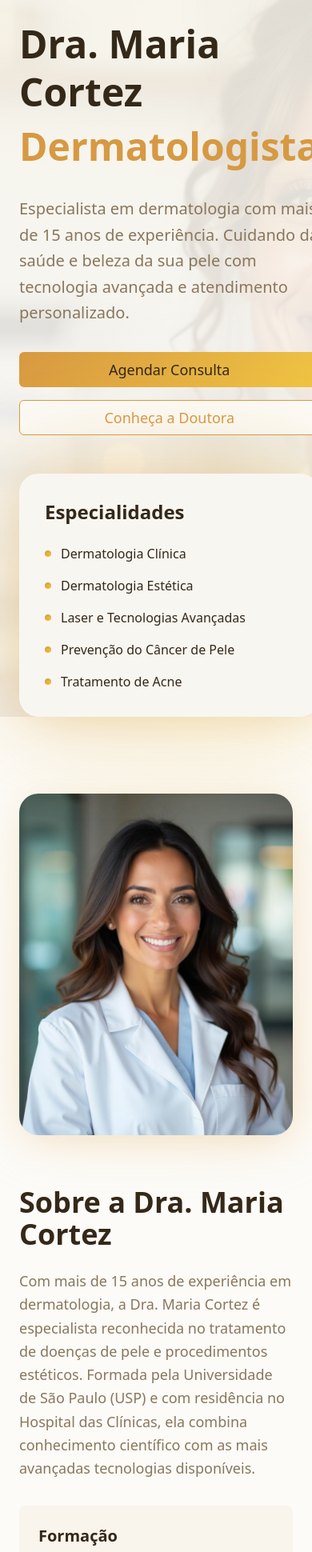
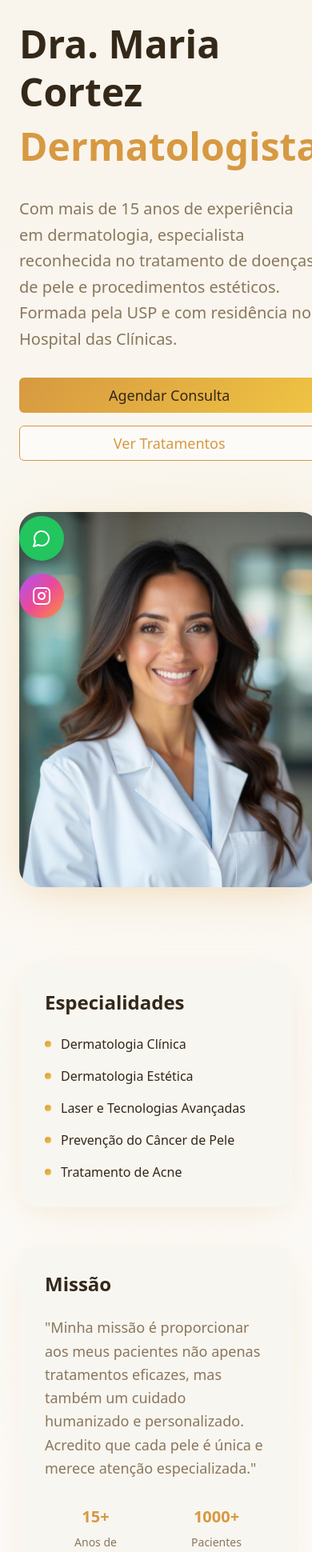
Before and after one commit to AndreyCortez/cortez-derm-spotlight, a React (Vite) app: page / in a window 390 px wide. Shown: the part 47-1987 px from the top of the page at 80% size. Built offline with nearby package versions, Linux system fonts and the light colour scheme.

Commit message:
Refactor: Adjust sections and add widgets
Remove the home section and make the about section the new home. Integrate Google Maps and reviews widgets into the contact section. Add floating WhatsApp and Instagram buttons for easier access.

```diff
--- a/src/components/AboutSection.tsx
+++ b/src/components/AboutSection.tsx
@@ -1,11 +1,54 @@
 import { Card } from "@/components/ui/card";
+import { Button } from "@/components/ui/button";
 import drMariaImage from "@/assets/dr-maria-cortez.jpg";
 
 const AboutSection = () => {
+  const scrollToSection = (sectionId: string) => {
+    const element = document.getElementById(sectionId);
+    if (element) {
+      element.scrollIntoView({ behavior: "smooth" });
+    }
+  };
+
   return (
-    <section id="sobre" className="py-24 bg-background">
-      <div className="container mx-auto px-6">
+    <section id="home" className="relative min-h-screen flex items-center bg-gradient-medical">
+      <div className="container mx-auto px-6 relative z-10">
         <div className="grid lg:grid-cols-2 gap-16 items-center">
+          <div className="space-y-8">
+            <div className="inline-block px-4 py-2 bg-accent/20 rounded-full">
+              <span className="text-primary font-semibold">Dermatologia Especializada</span>
+            </div>
+
+            <h1 className="text-5xl lg:text-6xl font-bold text-foreground leading-tight">
+              Dra. Maria Cortez
+              <span className="block text-primary mt-2">Dermatologista</span>
+            </h1>
+
+            <p className="text-xl text-muted-foreground leading-relaxed max-w-xl">
+              Com mais de 15 anos de experiência em dermatologia, especialista reconhecida
+              no tratamento de doenças de pele e procedimentos estéticos. Formada pela USP
+              e com residência no Hospital das Clínicas.
+            </p>
+
+            <div className="flex flex-col sm:flex-row gap-4">
+              <Button
+                size="lg"
+                onClick={() => scrollToSection("contato")}
+                className="bg-gradient-hero hover:shadow-medical transition-all duration-300 text-lg px-8 py-4"
+              >
+                Agendar Consulta
+              </Button>
+              <Button
+                variant="outline"
+                size="lg"
+                onClick={() => scrollToSection("tratamentos")}
+                className="border-primary text-primary hover:bg-primary hover:text-primary-foreground transition-all duration-300 text-lg px-8 py-4"
+              >
+                Ver Tratamentos
+              </Button>
+            </div>
+          </div>
+
           <div className="relative">
             <div className="absolute inset-0 bg-gradient-accent rounded-3xl blur-2xl opacity-30"></div>
             <img
@@ -14,48 +57,44 @@ const AboutSection = () => {
               className="relative rounded-3xl shadow-medical w-full max-w-md mx-auto"
             />
           </div>
+        </div>
 
-          <div className="space-y-8">
-            <div>
-              <h2 className="text-4xl font-bold text-foreground mb-6">
-                Sobre a Dra. Maria Cortez
-              </h2>
-              <p className="text-lg text-muted-foreground leading-relaxed">
-                Com mais de 15 anos de experiência em dermatologia, a Dra. Maria Cortez
-                é especialista reconhecida no tratamento de doenças de pele e procedimentos
-                estéticos. Formada pela Universidade de São Paulo (USP) e com residência
-                no Hospital das Clínicas, ela combina conhecimento científico com as
-                mais avançadas tecnologias disponíveis.
-              </p>
+        <div className="mt-24 grid md:grid-cols-2 gap-12">
+          <div className="relative bg-card rounded-3xl p-8 shadow-medical">
+            <h3 className="text-2xl font-bold text-foreground mb-6">Especialidades</h3>
+            <div className="space-y-4">
+              {[
+                "Dermatologia Clínica",
+                "Dermatologia Estética",
+                "Laser e Tecnologias Avançadas",
+                "Prevenção do Câncer de Pele",
+                "Tratamento de Acne"
+              ].map((specialty, index) => (
+                <div key={index} className="flex items-center space-x-3">
+                  <div className="w-2 h-2 bg-gradient-hero rounded-full"></div>
+                  <span className="text-foreground font-medium">{specialty}</span>
+                </div>
+              ))}
             </div>
+          </div>
 
-            <div className="grid md:grid-cols-2 gap-6">
-              <Card className="p-6 shadow-card border-0 bg-medical-light">
-                <h3 className="text-xl font-semibold text-foreground mb-3">Formação</h3>
-                <ul className="space-y-2 text-muted-foreground">
-                  <li>• Medicina - USP</li>
-                  <li>• Residência em Dermatologia</li>
-                  <li>• Pós-graduação em Dermatologia Estética</li>
-                </ul>
-              </Card>
+          <div className="relative bg-card rounded-3xl p-8 shadow-medical">
+            <h3 className="text-2xl font-bold text-foreground mb-6">Missão</h3>
+            <p className="text-muted-foreground leading-relaxed text-lg">
+              "Minha missão é proporcionar aos meus pacientes não apenas tratamentos
+              eficazes, mas também um cuidado humanizado e personalizado. Acredito
+              que cada pele é única e merece atenção especializada."
+            </p>
 
-              <Card className="p-6 shadow-card border-0 bg-accent/20">
-                <h3 className="text-xl font-semibold text-foreground mb-3">Certificações</h3>
-                <ul className="space-y-2 text-muted-foreground">
-                  <li>• Sociedade Brasileira de Dermatologia</li>
-                  <li>• Certificação em Laser Terapia</li>
-                  <li>• Especialização em Oncologia Cutânea</li>
-                </ul>
-              </Card>
-            </div>
-
-            <div className="bg-gradient-medical p-8 rounded-2xl border border-border">
-              <h3 className="text-2xl font-bold text-foreground mb-4">Missão</h3>
-              <p className="text-muted-foreground leading-relaxed">
-                "Minha missão é proporcionar aos meus pacientes não apenas tratamentos
-                eficazes, mas também um cuidado humanizado e personalizado. Acredito
-                que cada pele é única e merece atenção especializada."
-              </p>
+            <div className="mt-8 grid grid-cols-2 gap-6 text-center">
+              <div>
+                <h4 className="text-xl font-bold text-primary mb-2">15+</h4>
+                <p className="text-sm text-muted-foreground">Anos de Experiência</p>
+              </div>
+              <div>
+                <h4 className="text-xl font-bold text-primary mb-2">1000+</h4>
+                <p className="text-sm text-muted-foreground">Pacientes Atendidos</p>
+              </div>
             </div>
           </div>
         </div>
--- a/src/components/ContactSection.tsx
+++ b/src/components/ContactSection.tsx
@@ -129,104 +129,81 @@ const ContactSection = () => {
           </Card>
 
           <div className="space-y-8">
-            <Card className="p-8 shadow-card border-0 bg-background">
-              <h3 className="text-2xl font-bold text-foreground mb-6">
-                Informações de Contato
+            {/* Google Maps */}
+            <Card className="p-0 shadow-card border-0 bg-background overflow-hidden">
+              <div className="p-6 pb-0">
+                <h3 className="text-2xl font-bold text-foreground mb-4">
+                  Localização
                 </h3>
-
-              <div className="space-y-6">
-                <div className="flex items-start space-x-4">
-                  <div className="w-12 h-12 bg-gradient-hero rounded-xl flex items-center justify-center">
-                    <div className="w-6 h-6 bg-primary-foreground rounded-sm"></div>
               </div>
-                  <div>
-                    <h4 className="font-semibold text-foreground mb-1">Endereço</h4>
+              <div className="h-64 w-full">
+                <iframe
+                  src="https://www.google.com/maps/embed?pb=!1m18!1m12!1m3!1d3657.0963767413406!2d-46.65418938498474!3d-23.56168598468213!2m3!1f0!2f0!3f0!3m2!1i1024!2i768!4f13.1!3m3!1m2!1s0x94ce59c8da0aa315%3A0xd59f9431f2c9776a!2sAv.%20Paulista%2C%201000%20-%20Bela%20Vista%2C%20S%C3%A3o%20Paulo%20-%20SP%2C%2001310-100!5e0!3m2!1spt!2sbr!4v1635789012345!5m2!1spt!2sbr"
+                  width="100%"
+                  height="100%"
+                  style={{ border: 0 }}
+                  allowFullScreen
+                  loading="lazy"
+                  referrerPolicy="no-referrer-when-downgrade"
+                  title="Localização da Clínica Dra. Maria Cortez"
+                />
+              </div>
+              <div className="p-6">
                 <p className="text-muted-foreground">
                   Av. Paulista, 1000 - Sala 1502<br />
                   Bela Vista, São Paulo - SP<br />
                   CEP: 01310-100
                 </p>
               </div>
+            </Card>
+
+            {/* Google Reviews */}
+            <Card className="p-0 shadow-card border-0 bg-background overflow-hidden">
+              <div className="p-6 pb-0">
+                <h3 className="text-2xl font-bold text-foreground mb-4">
+                  Avaliações no Google
+                </h3>
               </div>
+              <div className="h-64 w-full">
+                <iframe
+                  src="https://www.google.com/maps/embed?pb=!1m18!1m12!1m3!1d3657.0963767413406!2d-46.65418938498474!3d-23.56168598468213!2m3!1f0!2f0!3f0!3m2!1i1024!2i768!4f13.1!3m3!1m2!1s0x94ce59c8da0aa315%3A0xd59f9431f2c9776a!2sAv.%20Paulista%2C%201000%20-%20Bela%20Vista%2C%20S%C3%A3o%20Paulo%20-%20SP%2C%2001310-100!5e0!3m2!1spt!2sbr!4v1635789012345!5m2!1spt!2sbr&reviews=1"
+                  width="100%"
+                  height="100%"
+                  style={{ border: 0 }}
+                  allowFullScreen
+                  loading="lazy"
+                  referrerPolicy="no-referrer-when-downgrade"
+                  title="Avaliações da Clínica Dra. Maria Cortez"
+                />
+              </div>
+            </Card>
 
-                <div className="flex items-start space-x-4">
-                  <div className="w-12 h-12 bg-gradient-hero rounded-xl flex items-center justify-center">
-                    <div className="w-6 h-6 bg-primary-foreground rounded-sm"></div>
+            {/* Contact Info */}
+            <Card className="p-8 shadow-card border-0 bg-accent/20">
+              <h3 className="text-2xl font-bold text-foreground mb-6">
+                Informações de Contato
+              </h3>
+
+              <div className="space-y-4">
+                <div className="flex items-center space-x-4">
+                  <div className="w-10 h-10 bg-gradient-hero rounded-lg flex items-center justify-center">
+                    <span className="text-primary-foreground text-sm">📞</span>
                   </div>
                   <div>
-                    <h4 className="font-semibold text-foreground mb-1">Telefone</h4>
-                    <p className="text-muted-foreground">(11) 3456-7890</p>
+                    <p className="font-semibold text-foreground">(11) 3456-7890</p>
+                    <p className="text-sm text-muted-foreground">Segunda à Sexta: 8:00 - 18:00</p>
                   </div>
                 </div>
 
-                <div className="flex items-start space-x-4">
-                  <div className="w-12 h-12 bg-gradient-hero rounded-xl flex items-center justify-center">
-                    <div className="w-6 h-6 bg-primary-foreground rounded-sm"></div>
+                <div className="flex items-center space-x-4">
+                  <div className="w-10 h-10 bg-gradient-hero rounded-lg flex items-center justify-center">
+                    <span className="text-primary-foreground text-sm">✉️</span>
                   </div>
                   <div>
-                    <h4 className="font-semibold text-foreground mb-1">E-mail</h4>
-                    <p className="text-muted-foreground">contato@drmariacortez.com.br</p>
+                    <p className="font-semibold text-foreground">contato@drmariacortez.com.br</p>
+                    <p className="text-sm text-muted-foreground">Resposta em até 24h</p>
                   </div>
                 </div>
-
-                <div className="flex items-start space-x-4">
-                  <div className="w-12 h-12 bg-gradient-hero rounded-xl flex items-center justify-center">
-                    <div className="w-6 h-6 bg-primary-foreground rounded-sm"></div>
-                  </div>
-                  <div>
-                    <h4 className="font-semibold text-foreground mb-1">Horário</h4>
-                    <p className="text-muted-foreground">
-                      Segunda à Sexta: 8:00 - 18:00<br />
-                      Sábado: 8:00 - 12:00
-                    </p>
-                  </div>
-                </div>
-              </div>
-            </Card>
-
-            <Card className="p-8 shadow-card border-0 bg-accent/20">
-              <h3 className="text-2xl font-bold text-foreground mb-6">
-                Redes Sociais
-              </h3>
-
-              <div className="space-y-4">
-                <a
-                  href="https://wa.me/5511999999999"
-                  target="_blank"
-                  rel="noopener noreferrer"
-                  className="flex items-center space-x-4 p-4 bg-background rounded-xl hover:shadow-card transition-all duration-300 group"
-                >
-                  <div className="w-12 h-12 bg-green-500 rounded-xl flex items-center justify-center">
-                    <span className="text-white font-bold">W</span>
-                  </div>
-                  <div>
-                    <h4 className="font-semibold text-foreground group-hover:text-primary transition-colors">
-                      WhatsApp
-                    </h4>
-                    <p className="text-muted-foreground text-sm">
-                      Agende pelo WhatsApp
-                    </p>
-                  </div>
-                </a>
-
-                <a
-                  href="https://instagram.com/drmariacortez"
-                  target="_blank"
-                  rel="noopener noreferrer"
-                  className="flex items-center space-x-4 p-4 bg-background rounded-xl hover:shadow-card transition-all duration-300 group"
-                >
-                  <div className="w-12 h-12 bg-pink-500 rounded-xl flex items-center justify-center">
-                    <span className="text-white font-bold">IG</span>
-                  </div>
-                  <div>
-                    <h4 className="font-semibold text-foreground group-hover:text-primary transition-colors">
-                      Instagram
-                    </h4>
-                    <p className="text-muted-foreground text-sm">
-                      @drmariacortez
-                    </p>
-                  </div>
-                </a>
               </div>
             </Card>
           </div>
--- /dev/null
+++ b/src/components/FloatingButtons.tsx
@@ -0,0 +1,29 @@
+import { MessageCircle, Instagram } from "lucide-react";
+
+const FloatingButtons = () => {
+  return (
+    <div className="fixed bottom-6 left-6 z-50 flex flex-col gap-4">
+      <a
+        href="https://wa.me/5511999999999"
+        target="_blank"
+        rel="noopener noreferrer"
+        className="w-14 h-14 bg-green-500 hover:bg-green-600 rounded-full flex items-center justify-center shadow-lg hover:shadow-xl transition-all duration-300 hover:scale-110"
+        aria-label="WhatsApp"
+      >
+        <MessageCircle className="h-6 w-6 text-white" />
+      </a>
+
+      <a
+        href="https://instagram.com/drmariacortez"
+        target="_blank"
+        rel="noopener noreferrer"
+        className="w-14 h-14 bg-gradient-to-br from-purple-500 via-pink-500 to-orange-400 hover:from-purple-600 hover:via-pink-600 hover:to-orange-500 rounded-full flex items-center justify-center shadow-lg hover:shadow-xl transition-all duration-300 hover:scale-110"
+        aria-label="Instagram"
+      >
+        <Instagram className="h-6 w-6 text-white" />
+      </a>
+    </div>
+  );
+};
+
+export default FloatingButtons;
--- a/src/components/Header.tsx
+++ b/src/components/Header.tsx
@@ -23,7 +23,7 @@ const Header = () => {
     }
   };
 
-  const navigationItems = ["home", "sobre", "tratamentos", "tecnologias", "contato"];
+  const navigationItems = ["home", "tratamentos", "tecnologias", "contato"];
 
   return (
     <header
--- a/src/components/HeroSection.tsx
+++ /dev/null
@@ -1,82 +0,0 @@
-import { Button } from "@/components/ui/button";
-import heroImage from "@/assets/hero-dermatology.jpg";
-
-const HeroSection = () => {
-  const scrollToSection = (sectionId: string) => {
-    const element = document.getElementById(sectionId);
-    if (element) {
-      element.scrollIntoView({ behavior: "smooth" });
-    }
-  };
-
-  return (
-    <section id="home" className="relative min-h-screen flex items-center bg-gradient-medical">
-      <div
-        className="absolute inset-0 opacity-10 bg-cover bg-center bg-no-repeat"
-        style={{ backgroundImage: `url(${heroImage})` }}
-      />
-
-      <div className="container mx-auto px-6 relative z-10">
-        <div className="grid lg:grid-cols-2 gap-12 items-center">
-          <div className="space-y-8">
-            <div className="inline-block px-4 py-2 bg-accent/20 rounded-full">
-              <span className="text-primary font-semibold">Dermatologia Especializada</span>
-            </div>
-
-            <h1 className="text-5xl lg:text-6xl font-bold text-foreground leading-tight">
-              Dra. Maria Cortez
-              <span className="block text-primary mt-2">Dermatologista</span>
-            </h1>
-
-            <p className="text-xl text-muted-foreground leading-relaxed max-w-xl">
-              Especialista em dermatologia com mais de 15 anos de experiência.
-              Cuidando da saúde e beleza da sua pele com tecnologia avançada
-              e atendimento personalizado.
-            </p>
-
-            <div className="flex flex-col sm:flex-row gap-4">
-              <Button
-                size="lg"
-                onClick={() => scrollToSection("contato")}
-                className="bg-gradient-hero hover:shadow-medical transition-all duration-300 text-lg px-8 py-4"
-              >
-                Agendar Consulta
-              </Button>
-              <Button
-                variant="outline"
-                size="lg"
-                onClick={() => scrollToSection("sobre")}
-                className="border-primary text-primary hover:bg-primary hover:text-primary-foreground transition-all duration-300 text-lg px-8 py-4"
-              >
-                Conheça a Doutora
-              </Button>
-            </div>
-          </div>
-
-          <div className="relative">
-            <div className="absolute inset-0 bg-gradient-hero rounded-3xl blur-3xl opacity-20 animate-pulse"></div>
-            <div className="relative bg-card rounded-3xl p-8 shadow-medical">
-              <h3 className="text-2xl font-bold text-foreground mb-6">Especialidades</h3>
-              <div className="space-y-4">
-                {[
-                  "Dermatologia Clínica",
-                  "Dermatologia Estética",
-                  "Laser e Tecnologias Avançadas",
-                  "Prevenção do Câncer de Pele",
-                  "Tratamento de Acne"
-                ].map((specialty, index) => (
-                  <div key={index} className="flex items-center space-x-3">
-                    <div className="w-2 h-2 bg-gradient-hero rounded-full"></div>
-                    <span className="text-foreground font-medium">{specialty}</span>
-                  </div>
-                ))}
-              </div>
-            </div>
-          </div>
-        </div>
-      </div>
-    </section>
-  );
-};
-
-export default HeroSection;
--- a/src/pages/Index.tsx
+++ b/src/pages/Index.tsx
@@ -1,21 +1,21 @@
 import Header from "@/components/Header";
-import HeroSection from "@/components/HeroSection";
 import AboutSection from "@/components/AboutSection";
 import TreatmentsSection from "@/components/TreatmentsSection";
 import TechnologySection from "@/components/TechnologySection";
 import ContactSection from "@/components/ContactSection";
 import Footer from "@/components/Footer";
+import FloatingButtons from "@/components/FloatingButtons";
 
 const Index = () => {
   return (
     <div className="min-h-screen">
       <Header />
-      <HeroSection />
       <AboutSection />
       <TreatmentsSection />
       <TechnologySection />
       <ContactSection />
       <Footer />
+      <FloatingButtons />
     </div>
   );
 };
```
Lines whose indentation alone changed are shown as unchanged.
